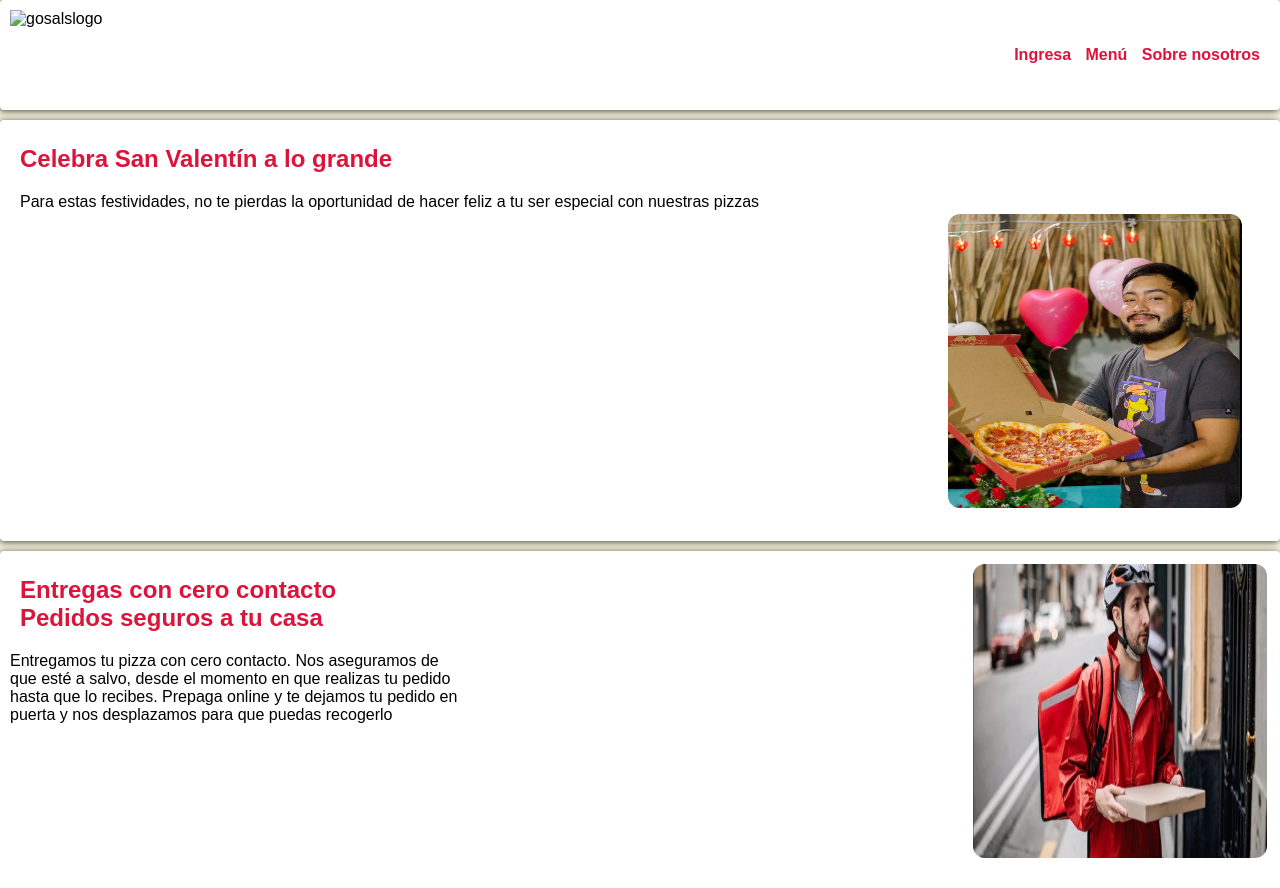
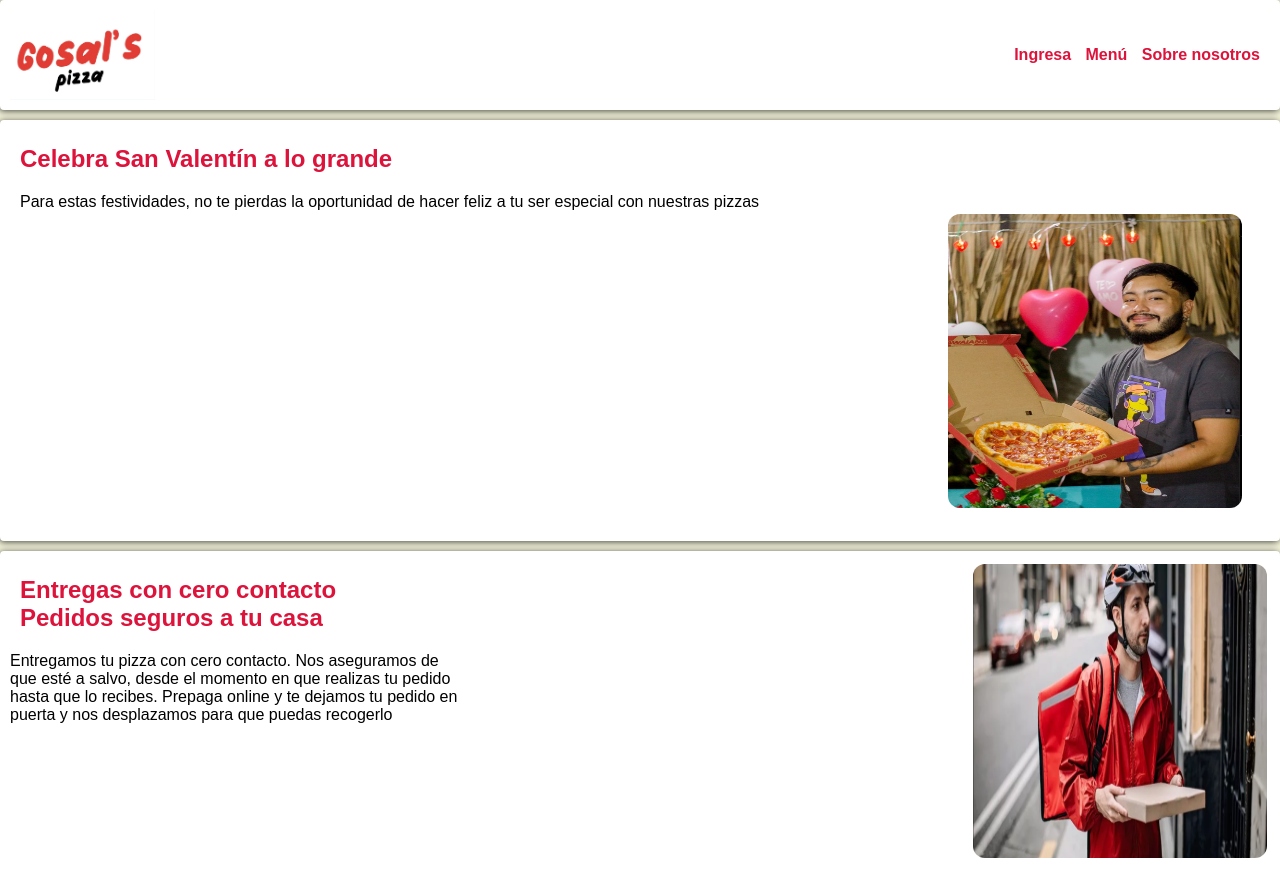
Before and after one commit to smezab09/ProyectoLanding, a plain HTML site: page index.html in a window 1280 px wide. Shown: the top 888 px of the page. Drawn offline with Linux system fonts and the light colour scheme; the site is published under a folder, as on GitHub Pages, so addresses that start at the root find nothing.

Commit message:
correccion

```diff
--- a/index.html
+++ b/index.html
@@ -17,7 +17,7 @@
     <header>
       <div class="logo">
         <img
-          src="/recursos/imgs/gosals.jpeg"
+          src="./recursos/imgs/gosals.jpeg"
           alt="gosalslogo"
           class="logo-img"
         />
```
